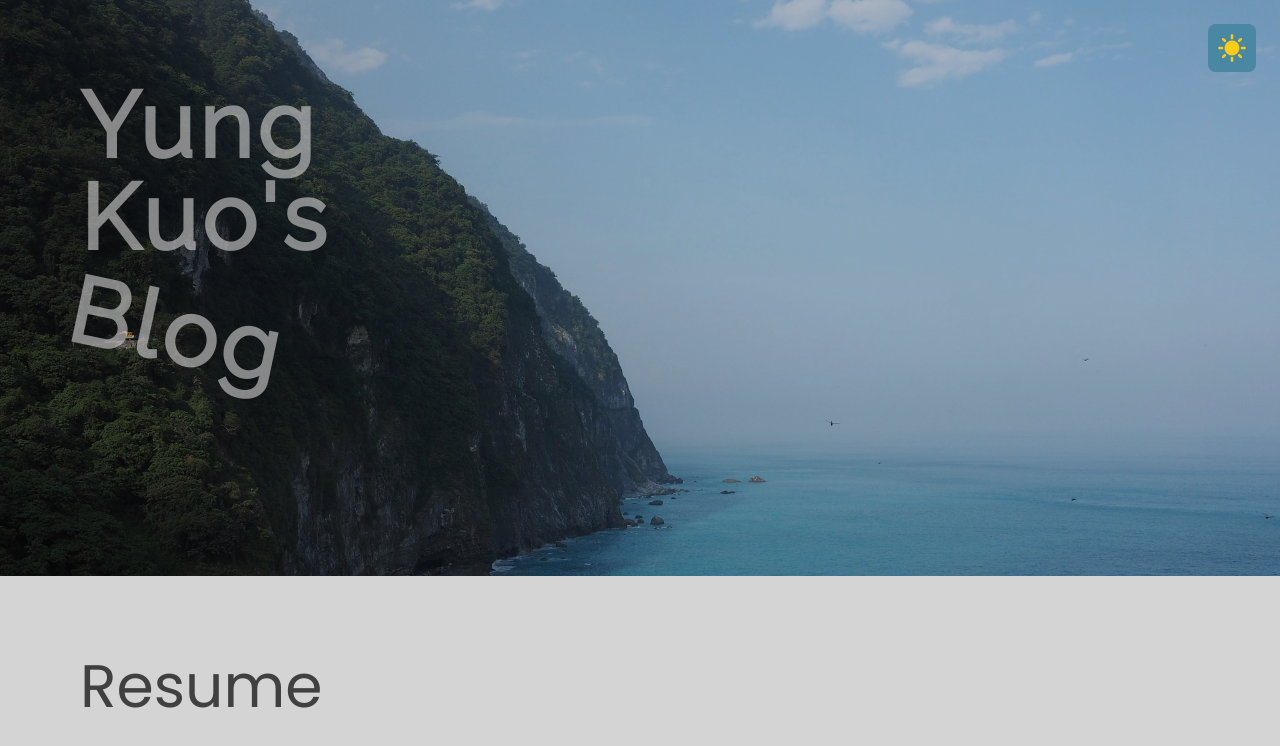
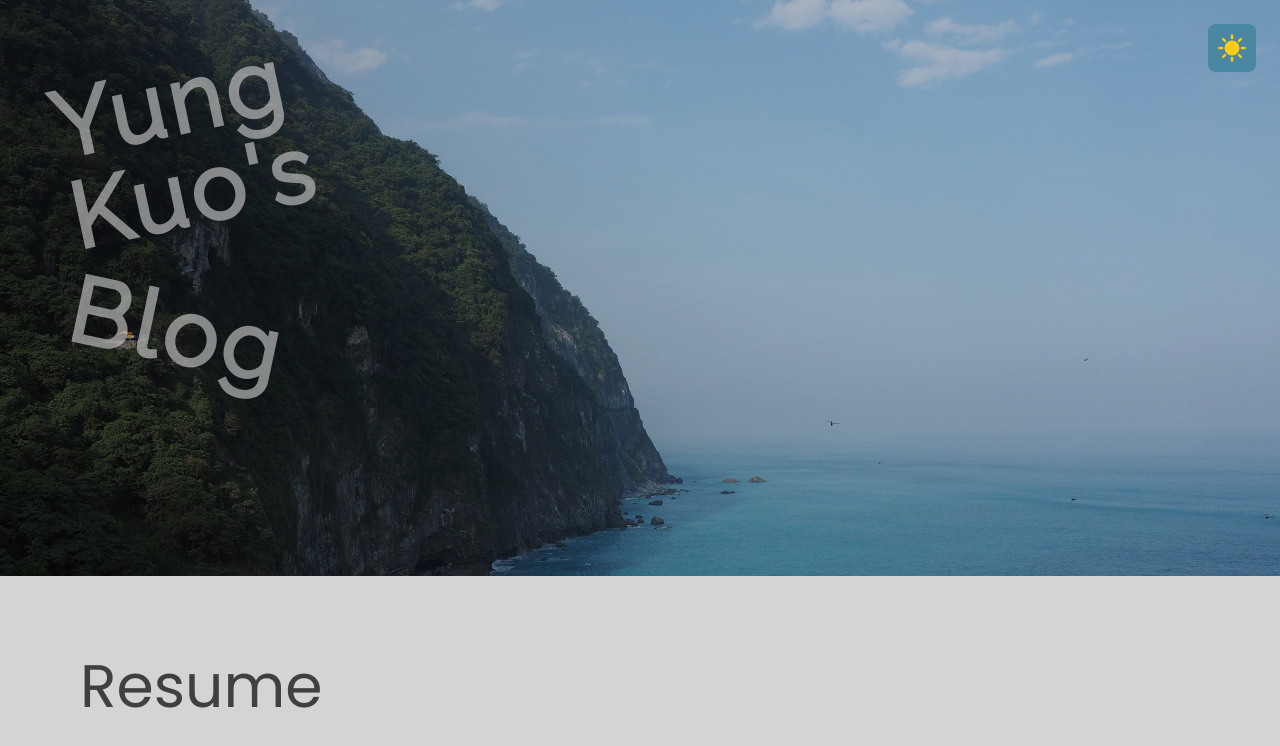
Before and after one commit to Yung-Kuo/my-blog, a Nuxt app: page / in a window 1280 px wide. Shown: the top 746 px of the page. Built offline with nearby package versions, Linux system fonts and the light colour scheme.

Commit message:
logo minor change

```diff
--- a/components/Layout/Header/index.vue
+++ b/components/Layout/Header/index.vue
@@ -22,10 +22,14 @@
                     <div
                         class="child group/logo py-[0cqh] text-neutral-300 dark:text-neutral-400 hover:dark:text-yellow-400 hover:text-yellow-400 leading-none transition-colors flex flex-col w-min h-min tracking-wider font-semibold opacity-60 hover:opacity-100"
                     >
-                        <h1>Yung</h1>
-                        <h1>Kuo's</h1>
+                        <div
+                            class="-rotate-12 group-hover/logo:rotate-0 origin-bottom-left transition-transform"
+                        >
+                            <h1>Yung</h1>
+                            <h1>Kuo's</h1>
+                        </div>
                         <h1
-                            class="rotate-12 group-hover/logo:rotate-[30deg] origin-top-left transition-transform"
+                            class="rotate-12 group-hover/logo:rotate-0 origin-top-left transition-transform"
                         >
                             Blog
                         </h1>
@@ -41,9 +45,8 @@
                     >
                         <h1>Yung</h1>
                         <h1>Kuo's</h1>
-
                         <h1
-                            class="rotate-12 group-hover/logo:rotate-[30deg] origin-top-left transition-transform"
+                            class="rotate-12 origin-top-left transition-transform"
                         >
                             Blog
                         </h1>
```
